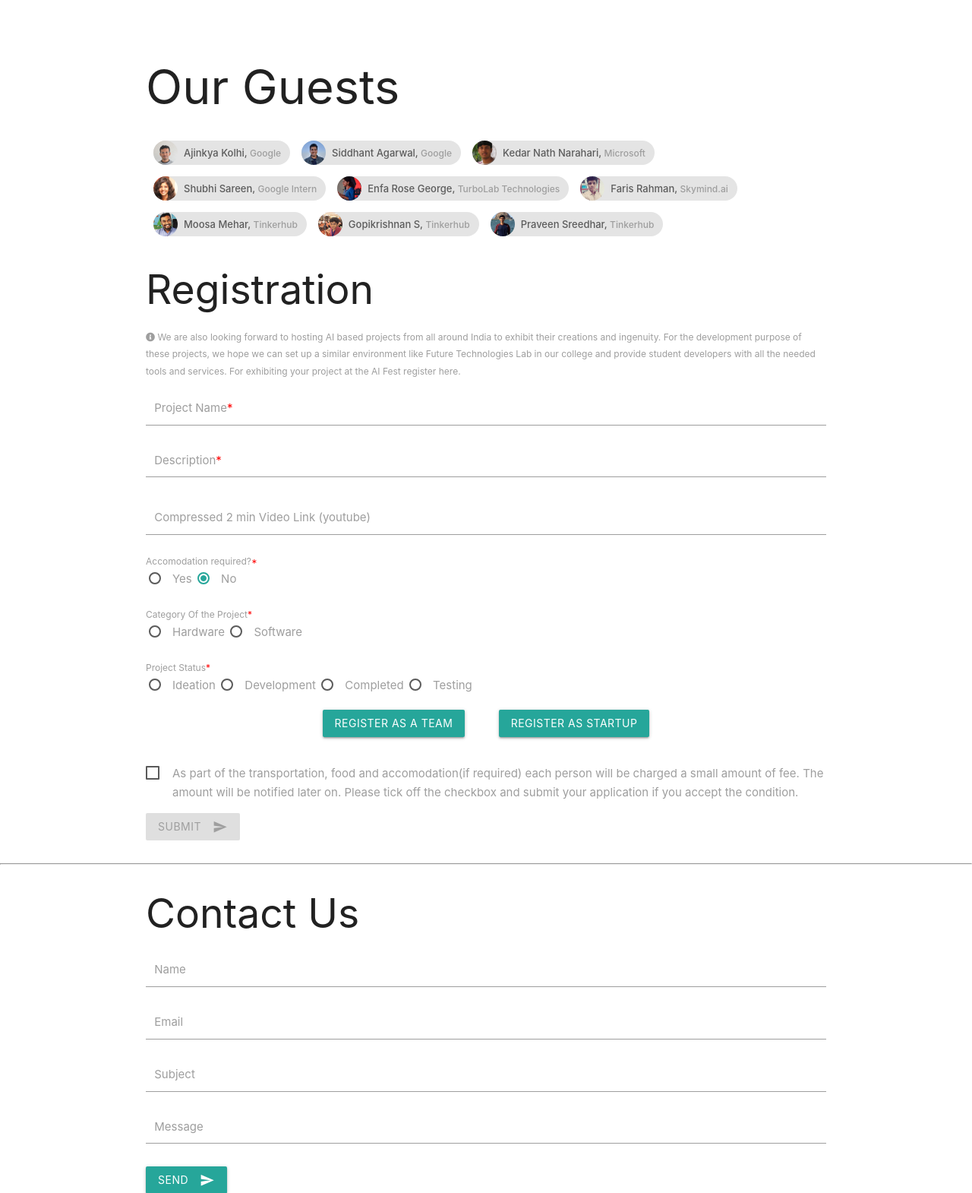
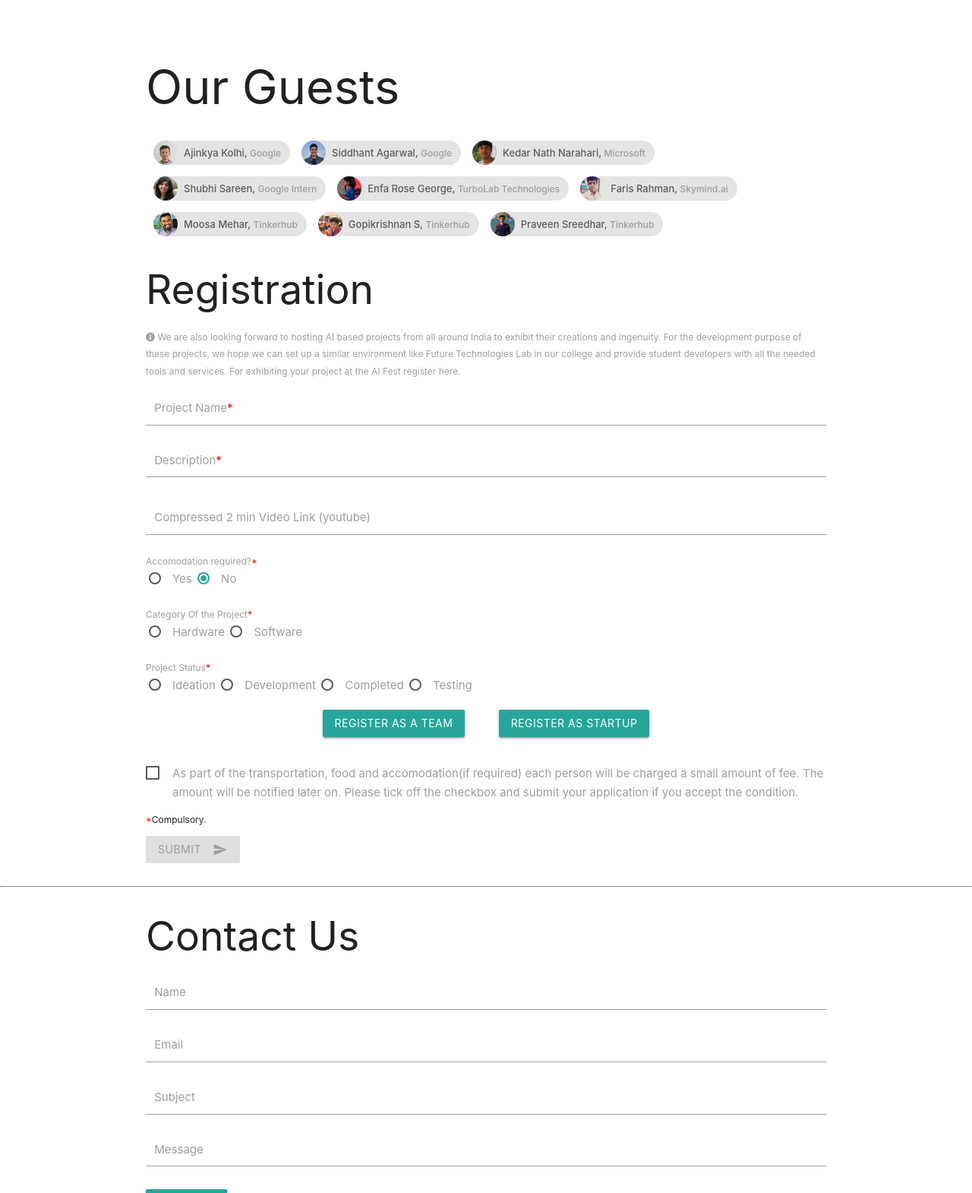
Before and after one commit to iedccoet/aifestregistration, a PHP site: page / in a window 1280 px wide. Shown: the part 1333-2903 px from the top of the page at 76% size. Run offline with PHP 8.4, Linux system fonts and the light colour scheme; some libraries are stand-ins or nearby versions.

Commit message:
updated guest

```diff
--- a/index.php
+++ b/index.php
@@ -247,6 +247,8 @@
         off the checkbox and submit your application if you accept the condition.</span>
       </label>
     </p>
+
+    <div><p style="font-size: 12px;"><span class="make_red">*</span>Compulsory.</p></div>
         </div>
         <button class="btn" type="submit" name="submit_registration" id = "regsubmit" onclick= "show_message()" disabled>Submit
             <i class="material-icons right">send</i>
```
Also changed, not shown: img/shubhi_sareen.jpg.
